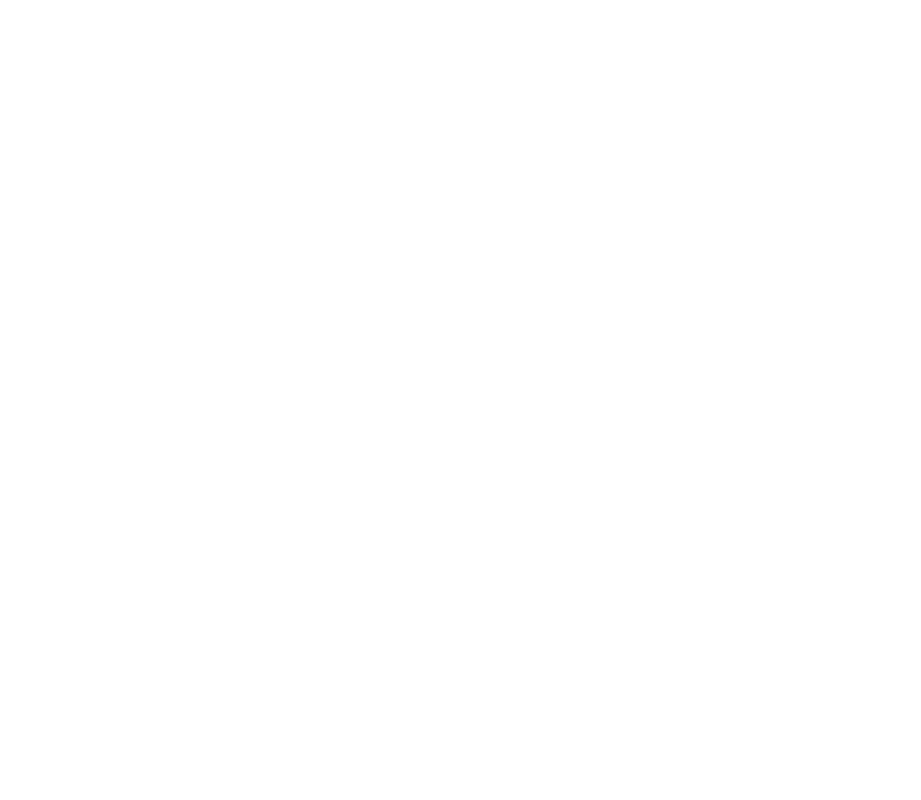
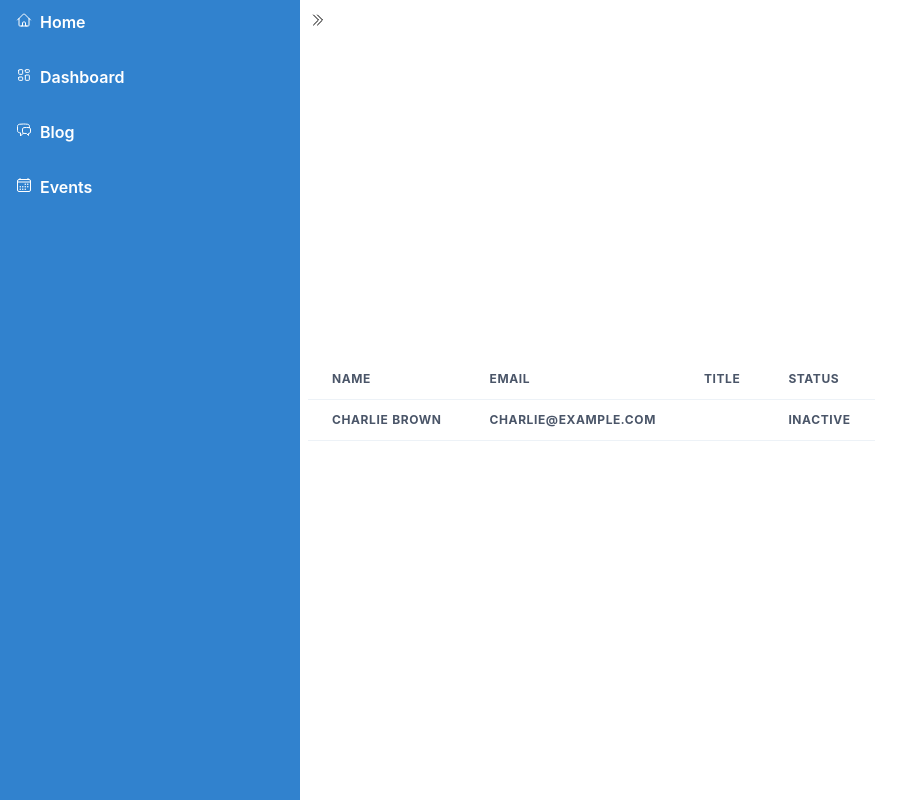
Before and after one commit to Ejinks2/blueprint_admin, a React (Create React App) app: page /dashboard in a window 1280 px wide. Before the commit this address had no page. Shown: the whole page, without its empty margins (0-921 px from the left). Built offline with nearby package versions, Linux system fonts and the light colour scheme.

Commit message:
Including/updating TableDashboard
Included router for TableDashboard in the routes.

```diff
--- a/src/app/App.tsx
+++ b/src/app/App.tsx
@@ -2,6 +2,8 @@
 import HomePage from "../pages/HomePage";
 import Events from "../components/Events";
 import { events } from "../data/seed";
+import { members } from "../data/seed";
+import TableDashboard from "../components/TableDashboard";
 
 function App(): JSX.Element {
   return (
@@ -9,6 +11,7 @@
       <Routes>
         <Route path="/" element={<HomePage />} />
         <Route path="/events" element={<Events events={events} />} />
+        <Route path="/dashboard" element={<TableDashboard members={members} />} />
       </Routes>
     </div>
   );
--- a/src/components/TableDashboard.tsx
+++ b/src/components/TableDashboard.tsx
@@ -1,8 +1,11 @@
-import { Table, Thead, Tbody, Tr, Th, TableContainer } from "@chakra-ui/react";
+import { Table, Thead, Tbody, Tr, Th, TableContainer, HStack } from "@chakra-ui/react";
 import { Member } from "../types/member";
+import Sidebar from "./Sidebar";
 
 function TableDashboard({ members }: { members: Member[] }): JSX.Element {
   return (
+    <HStack height="100vh" spacing="2">
+      <Sidebar />
       <TableContainer>
         <Table variant="simple" size="md">
           <Thead>
@@ -34,6 +37,7 @@
           </Tbody>
         </Table>
       </TableContainer>
+    </HStack>
   );
 }
 
```
Lines whose indentation alone changed are shown as unchanged.
